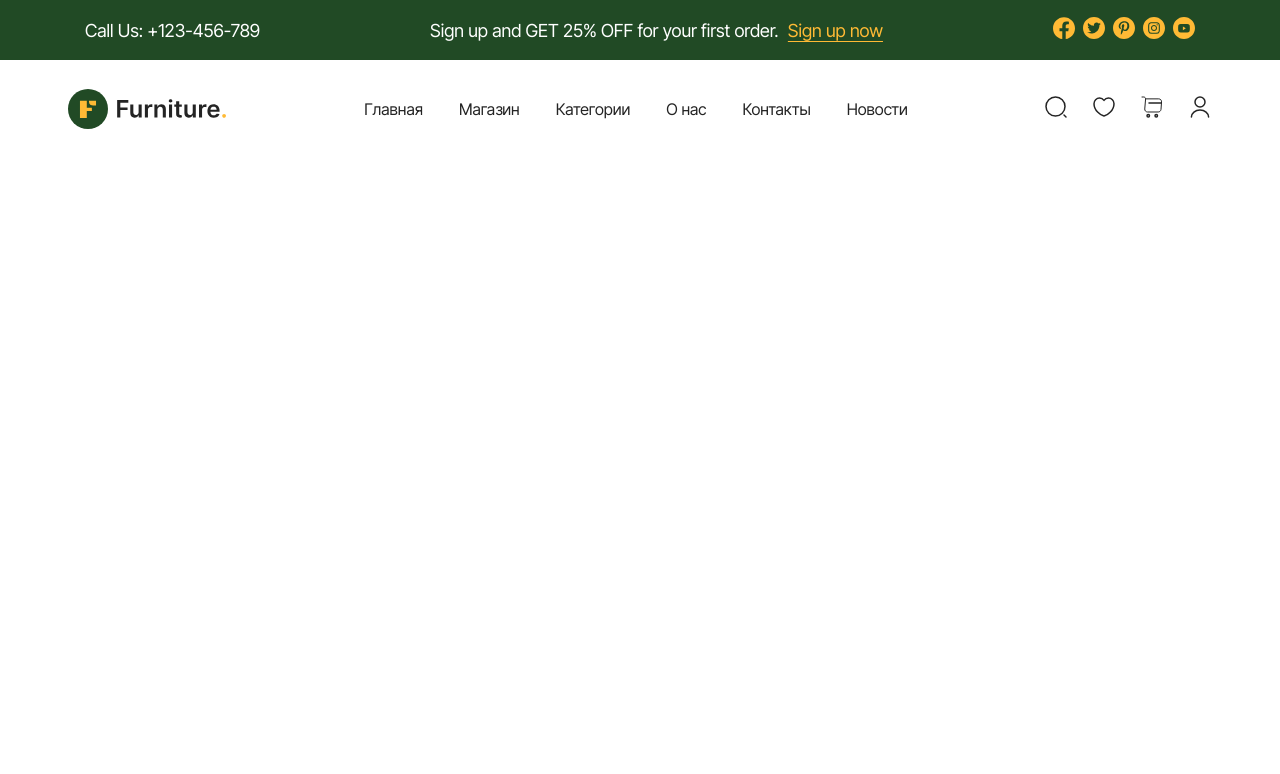
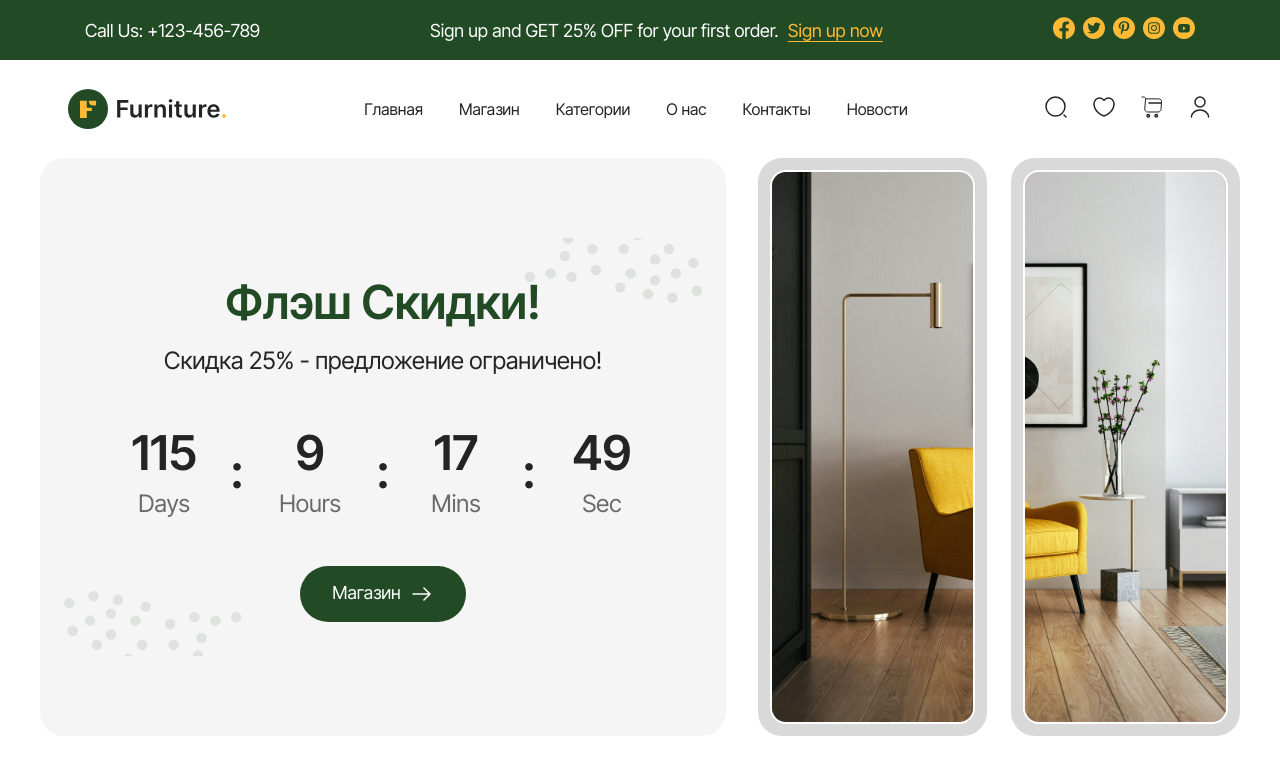
Before and after one commit to runnaf/furniture-store, a React (Create React App) app: page / in a window 1280 px wide. Shown: the top 774 px of the page. Built offline with nearby package versions, Linux system fonts and the light colour scheme.

Commit message:
flashSale,adaptation flashSale; adaptation mainTimer

```diff
--- a/src/App.js
+++ b/src/App.js
@@ -1,12 +1,16 @@
 import { Header } from "./entities/Header/ui/Header";
+import { Stack } from "./shared/ui/Stack/Stack";
+import { FlashSale } from "./widgets/FlashSale/ui/FlashSale";
 import { Navbar } from "./widgets/Navbar/ui/Navbar";
 
 function App() {
   return (
-    <>
+    <Stack direction="column"
+    align='alignCenter'>
       <Header />
       <Navbar/>
-    </>
+      <FlashSale/>
+    </Stack>
   );
 }
 
--- a/src/app/styles/vars.scss
+++ b/src/app/styles/vars.scss
@@ -9,6 +9,7 @@
     --yellow-color: #FFBA35;
     --orange-color: #F57D0E;
     --background-color: #F5F5F5;
+    --grey-background-color: #D9D9D9;
     --background-color-footer-social: rgba(255, 255, 255, 0.13);
     --stroke-color: rgba(36, 36, 36, 0.10);
     --card-liner-gradient: linear-gradient(0deg, rgba(0, 0, 0, 0.50) 0%, rgba(0, 0, 0, 0.00) 33.5%), rgba(0, 0, 0, 0.20);
@@ -50,6 +51,7 @@
     //border
     --border-input: 1px solid var(--stroke-color);
     --border-inStock: 1px var(--border-inStock-color);
+    --border-flashSale: 2px solid var(--white-color);
     --border-date: 3.5px solid var(--white-color);
 
     //gap
--- a/src/entities/Timers/ui/Timer.module.scss
+++ b/src/entities/Timers/ui/Timer.module.scss
@@ -1,3 +1,6 @@
+@import '../../../app/styles/media-queries';
+
+
 //opacity
 $opacity: var(--opacity-08);
 
@@ -17,15 +20,28 @@ $line-height: 28px;
         gap: 24px;
         width: 522px;
 
+        @include tablet-m {
+            gap: 12px;
+            width: 326px;
+        }
+
         > div {
             width: 84.5px;
             gap: 8px;
+
+            @include tablet-m {
+                gap: 4px;
+            }
 
             > p:nth-child(1) {
                 color: var(--black-color);
                 font-family: var(--font-family);
                 font-size: var(--font-size-48);
                 font-weight: $font-weight-l;
+
+                @include tablet-m {
+                    font-size: var(--font-size-32);
+                }
             }
 
             > p:nth-child(2) {
@@ -35,6 +51,10 @@ $line-height: 28px;
                 line-height: $line-height;
                 font-weight: $font-weight-s;
                 opacity: $opacity;
+
+                @include tablet-m {
+                    font-size: var(--font-size-24);
+                }
             }
         }
 
@@ -43,6 +63,11 @@ $line-height: 28px;
             font-family: var(--font-family);
             font-size: var(--font-size-48);
             font-weight: $font-weight-l;
+
+
+            @include tablet-m {
+                font-size: var(--font-size-32);
+            }
         }
     }
 
--- a/src/shared/ui/HeaderSection/HeaderSection.module.scss
+++ b/src/shared/ui/HeaderSection/HeaderSection.module.scss
@@ -1,12 +1,12 @@
 .headerSection {
   display: flex;
   flex-direction: column;
-  gap: var(--gap-m);
+  gap: var(--gap-16);
 
   .wrapper {
     display: flex;
     align-items: center;
-    gap: var(--gap-m);
+    gap: var(--gap-16);
   }
 
   .line {
--- /dev/null
+++ b/src/widgets/FlashSale/ui/FlashSale.js
@@ -0,0 +1,54 @@
+import { Timer } from "../../../entities/Timers/ui/Timer"
+import { Button } from "../../../shared/ui/Button/Button"
+import HeaderSection from "../../../shared/ui/HeaderSection/HeaderSection"
+import { Stack } from "../../../shared/ui/Stack/Stack"
+import chairSale from '../../../shared/assets/svg/chairSale.svg';
+import points from '../../../shared/assets/svg/points.svg';
+import arrowRight from '../../../shared/assets/svg/arrowright.svg'
+import styles from './FlashSale.module.scss'
+import { getRouteShop } from "../../../app/routes/lib/helper";
+import { Link } from "react-router-dom";
+
+export const FlashSale = () => {
+
+    return(
+        <Stack gap='32'
+            className={styles.flashSaleContainer}>
+            <Stack justify='justifyCenter'
+                align='alignCenter'>
+                <img src={points} alt="a cluster of dots"/>
+                <img src={points} alt="a cluster of dots"/>
+                <Stack gap='48'
+                    direction="column"
+                    justify='justifyCenter'
+                    align='alignCenter'>
+                    <HeaderSection title='Флэш Скидки!' subTitle='Скидка 25% - предложение ограничено!'/>
+                    <Timer styleMode='timerMainContainer' endTime='2024-12-31T20:59:59.000Z'/>
+                    <Link to={getRouteShop()}>
+                        <Button>
+                            {'Магазин'}
+                            <img src={arrowRight} alt="arrow"/>
+                        </Button>
+                    </Link>
+                </Stack>
+            </Stack>
+            <Stack gap='24'>
+                <Stack justify='justifyCenter'
+                    align='alignCenter'>
+                    <Stack
+                    align='alignCenter'>
+                        <img src={chairSale} alt="yellow chair"/>
+                    </Stack>
+                </Stack>
+                <Stack
+                justify='justifyCenter'
+                    align='alignCenter'>
+                    <Stack
+                    align='alignCenter'>
+                        <img src={chairSale} alt="yellow chair"/>
+                    </Stack>
+                </Stack>
+            </Stack>
+        </Stack>
+    )
+}
--- /dev/null
+++ b/src/widgets/FlashSale/ui/FlashSale.module.scss
@@ -0,0 +1,150 @@
+@import '../../../app/styles/media-queries.scss';
+
+
+//background
+$background-color-grey: var(--grey-background-color);
+$background-color: var(--background-color);
+
+//border
+$border: var(--border-flashSale);
+$border-radius-12: var(--border-radius-12);
+$border-radius-16: var(--border-radius-16);
+$border-radius-24: var(--border-radius-24);
+
+//gap
+$gap-8: var(--gap-8);
+
+
+
+.flashSaleContainer {
+    width: 1200px;
+
+    @include tablet-m {
+        flex-direction: column;
+        width: 100%;
+    }
+
+    > div {
+        &:nth-child(1) {
+            position: relative;
+            overflow: hidden;
+            border-radius: $border-radius-24;
+            background-color: $background-color;
+            width: 686px;
+            height: 578px;
+
+            @include tablet-m {
+                width: 100%;
+                height: 491px;
+                border-radius: 0;
+            }
+
+            > img {
+                position: absolute;
+
+                &:nth-child(1) {
+                    top: 433px;
+                    left: 24px;
+                }
+
+                &:nth-child(2) {
+                    bottom: 433px;
+                    right: 24px;
+                    rotate: 180deg;
+                }
+            }
+
+            > div {
+                width: 522px;
+
+                @include tablet-m {
+                    width: 326px;
+                }
+
+                > div:nth-child(1) {
+                    flex-direction: column-reverse;
+                    align-items: center;
+
+                    > div {
+                        > div:nth-child(1) {
+                            display: none;
+                        }
+                        > p {
+                            @include tablet-m {
+                                text-align: center;
+                            }
+                        }
+                    }
+                }
+
+                > a > button {
+                    display: flex;
+                    gap: $gap-8;
+                    padding: 16px 32px;
+                }
+            }
+        }
+
+        &:nth-child(2) {
+            @include tablet-m {
+                flex-direction: column;
+            }
+
+        > div {
+            width: 229px;
+            height: 578px;
+            background-color: $background-color-grey;
+            border-radius: $border-radius-24;
+
+            @include tablet-m {
+                width: 100%;
+                height: 100px;
+                border-radius: 0;
+                rotate: 0deg;
+            }
+
+            &:nth-child(1) > div {
+                justify-content: flex-start;
+
+                > img:nth-of-type(1) {
+                    @include tablet-m {
+                        width: 351px;
+                        margin-top: 30px;
+                    }
+                }
+                @include tablet-m {
+                    justify-content: center;
+                }
+            }
+            &:nth-child(2) > div {
+                justify-content: flex-end;
+
+                > img:nth-of-type(1) {
+                    @include tablet-m {
+                        width: 351px;
+                        margin-bottom: 200px;
+                    }
+                }
+                @include tablet-m {
+                    justify-content: center;
+                }
+            }
+
+            > div {
+                width: 205px;
+                height: 554px;
+                border: $border;
+                border-radius: $border-radius-16;
+                overflow: hidden;
+
+
+                @include tablet-m {
+                    width: 351px;
+                    height: 76px;
+                    border-radius: $border-radius-12;
+                }
+            }
+        }
+    }
+    }
+}
```
Also changed, not shown: src/shared/assets/svg/arrowright.svg (added), src/shared/assets/svg/chairSale.svg (added).
